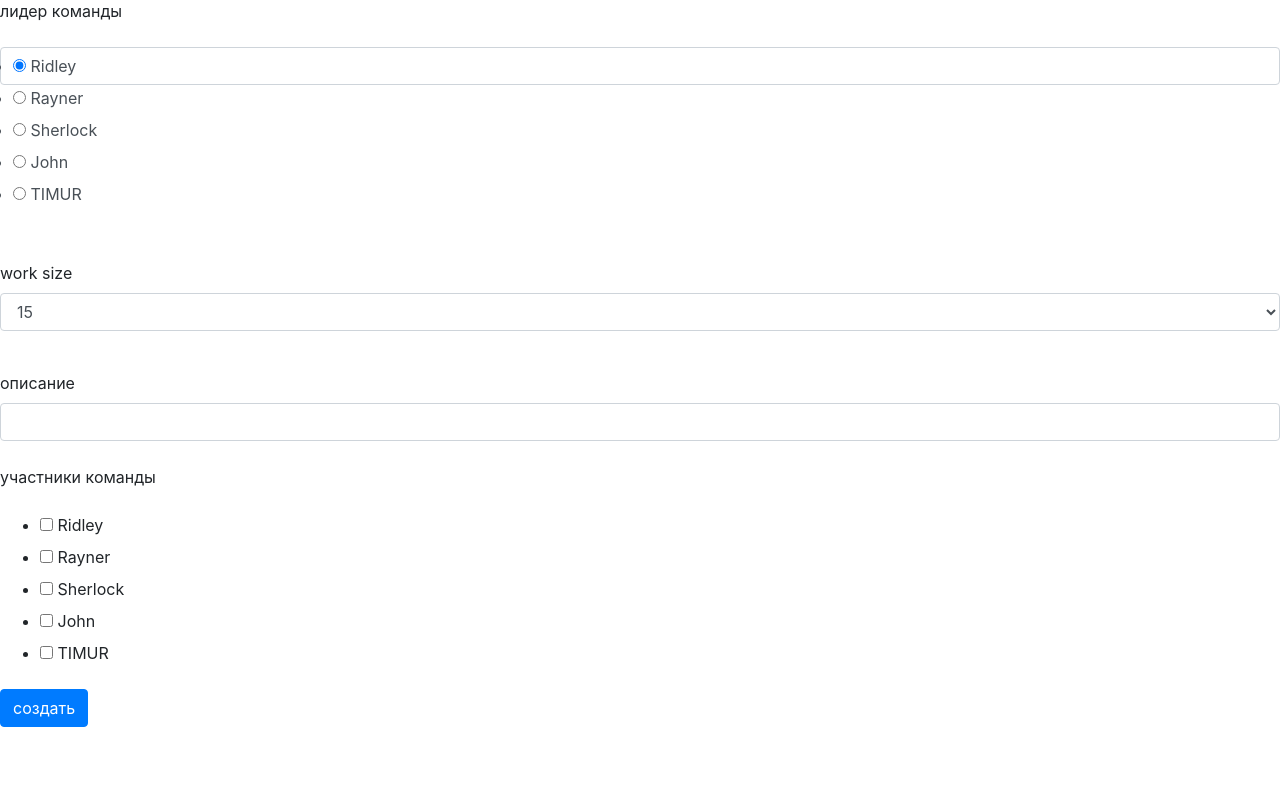
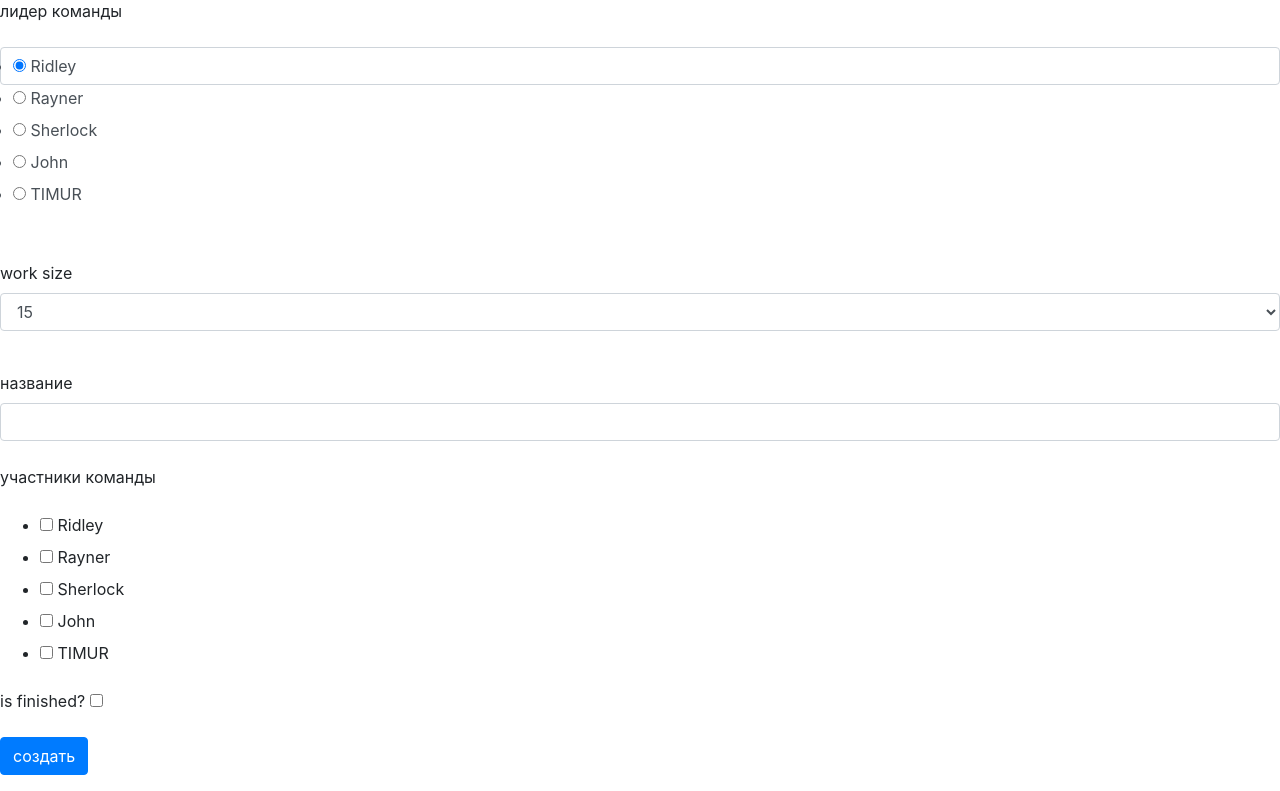
Before and after one commit to ArturArslanov/alhemy, a Flask app: page /create_job in a window 1280 px wide. Shown: the part 111-902 px from the top of the page. Before the commit the page ends 838 px from the top, so only its background shows below. Run offline with Flask 2, Linux system fonts and the light colour scheme; some libraries are stand-ins or nearby versions.

Commit message:
thied commit

```diff
--- a/form/job.py
+++ b/form/job.py
@@ -19,7 +19,7 @@ class CreateJobForm(FlaskForm):
     users = session.query(User.id, User.name).all()
     team_leader = RadioField('лидер команды', validators=[DataRequired()],
                              choices=[(i[0], i[1]) for i in users], default=1)
-    job = StringField('описание', validators=[DataRequired()])
+    job = StringField('название', validators=[DataRequired()])
     work_size = SelectField('work size', validators=[DataRequired()], choices=[str(i) for i in
                                                                                range(1000)],
                             default=15)
@@ -27,4 +27,5 @@ class CreateJobForm(FlaskForm):
     collaborators = MultiCheckboxField(label='участники команды',
                                        choices=my_choices,
                                        coerce=int)
+    is_finished = BooleanField('is finished?', default=False)
     submit = SubmitField('создать')
--- a/main.py
+++ b/main.py
@@ -35,6 +35,7 @@ def load_user(user_id):
     return db_sess.query(User).get(user_id)
 
 
+@app.route('/addjob', methods=['GET', 'POST'])
 @app.route('/create_job', methods=['GET', 'POST'])
 def create_job():
     form = CreateJobForm()
@@ -43,7 +44,7 @@ def create_job():
         user = db_sess.query(User).filter(User.id == form.team_leader.data).first()
         job = Jobs(job=form.job.data,
                    work_size=form.work_size.data,
-                   collaborators=', '.join(map(str,form.collaborators.data)))
+                   collaborators=', '.join(map(str, form.collaborators.data)))
         user.jobs.append(job)
         db_sess.commit()
         return redirect('/')
--- a/templates/create_job.html
+++ b/templates/create_job.html
@@ -32,7 +32,7 @@
             {% endfor %}
         {{form.collaborators.label}}
         {{form.collaborators}}
-
+        <p> {{form.is_finished.label }} {{ form.is_finished() }}</p>
          <p>{{ form.submit(type="submit", class="btn btn-primary") }}</p>
     </form>
 {% endblock %}
```
